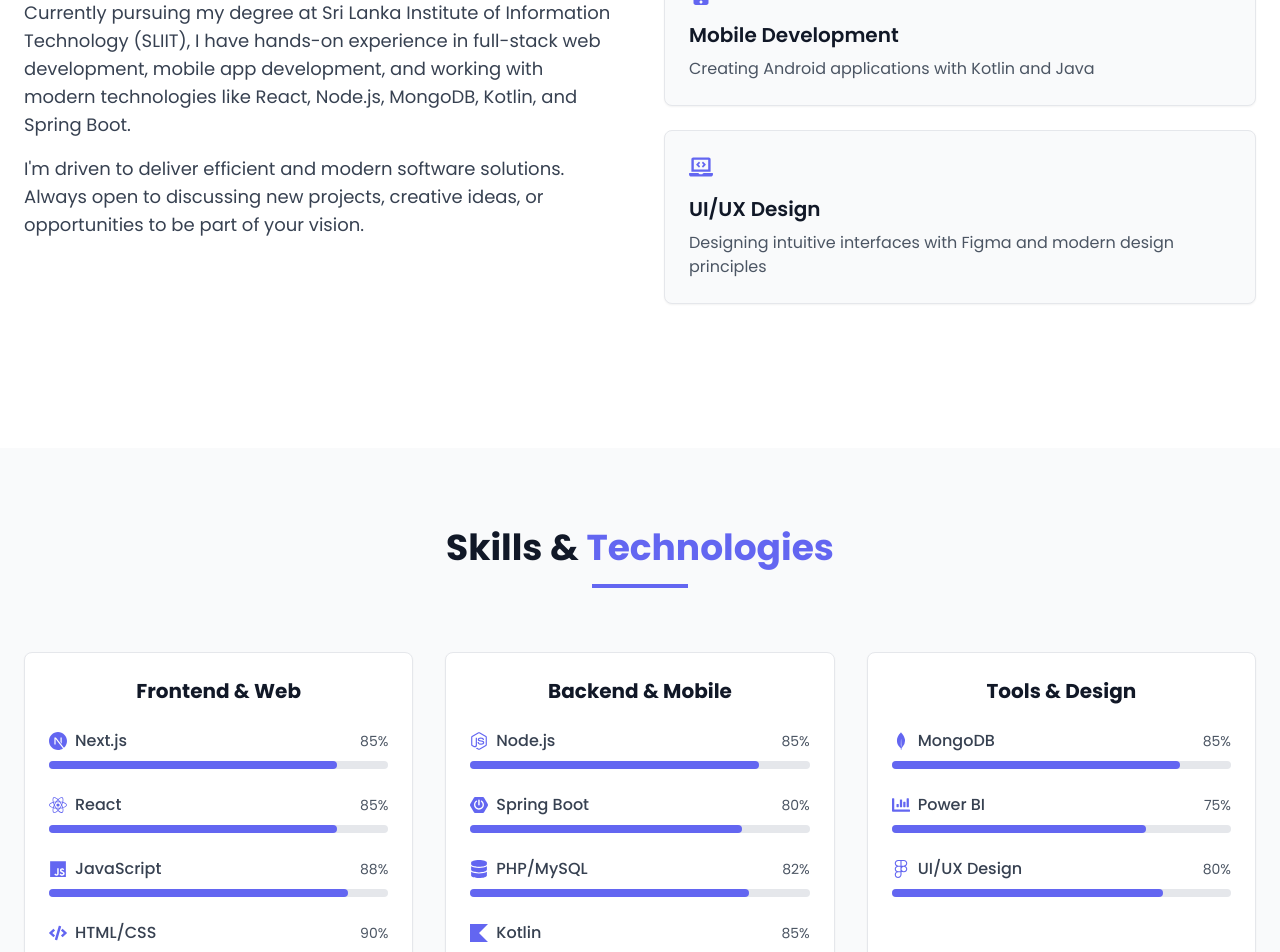
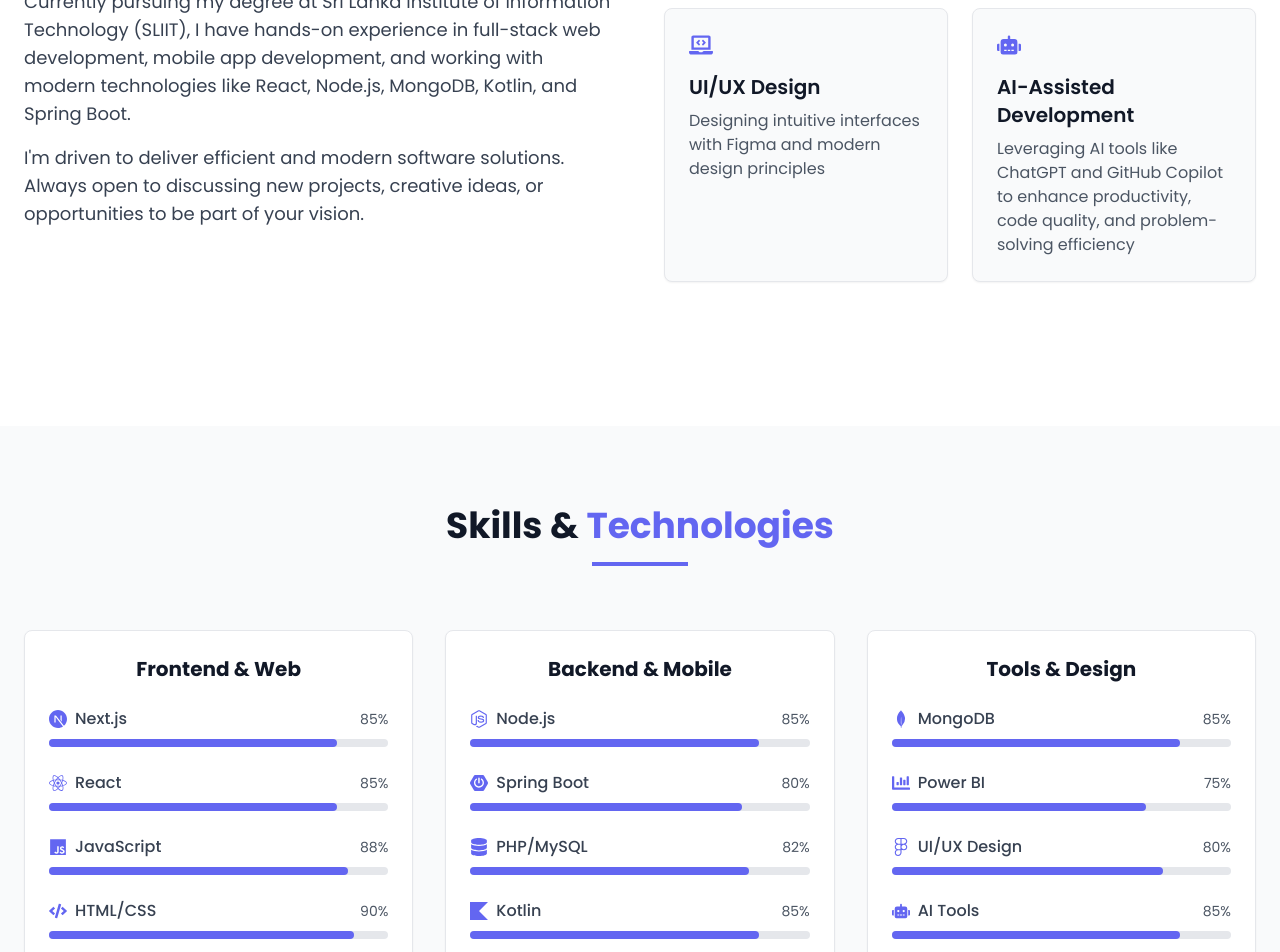
Before and after one commit to thidaswick/Portfolio, a Next.js app: page / in a window 1280 px wide. Shown: the part 1280-2232 px from the top of the page. Built offline with nearby package versions, Linux system fonts and the light colour scheme.

Commit message:
tools implementation

```diff
--- a/components/About.tsx
+++ b/components/About.tsx
@@ -1,7 +1,7 @@
 'use client'
 
 import { motion } from 'framer-motion'
-import { FaCode, FaLaptopCode, FaMobileAlt } from 'react-icons/fa'
+import { FaCode, FaLaptopCode, FaMobileAlt, FaRobot } from 'react-icons/fa'
 
 export default function About() {
   const features = [
@@ -19,6 +19,11 @@
       icon: FaLaptopCode,
       title: 'UI/UX Design',
       description: 'Designing intuitive interfaces with Figma and modern design principles',
+    },
+    {
+      icon: FaRobot,
+      title: 'AI-Assisted Development',
+      description: 'Leveraging AI tools like ChatGPT and GitHub Copilot to enhance productivity, code quality, and problem-solving efficiency',
     },
   ]
 
@@ -62,7 +67,7 @@
             whileInView={{ opacity: 1, x: 0 }}
             viewport={{ once: true }}
             transition={{ duration: 0.8 }}
-            className="grid grid-cols-1 gap-6"
+            className="grid grid-cols-1 md:grid-cols-2 gap-6"
           >
             {features.map((feature, index) => (
               <motion.div
--- a/components/Skills.tsx
+++ b/components/Skills.tsx
@@ -1,7 +1,7 @@
 'use client'
 
 import { motion } from 'framer-motion'
-import { FaReact, FaNodeJs, FaPython, FaJs, FaJava, FaCode, FaDatabase, FaChartBar } from 'react-icons/fa'
+import { FaReact, FaNodeJs, FaPython, FaJs, FaJava, FaCode, FaDatabase, FaChartBar, FaRobot } from 'react-icons/fa'
 import { SiKotlin, SiMongodb, SiSpringboot, SiPhp, SiFigma, SiNextdotjs } from 'react-icons/si'
 
 export default function Skills() {
@@ -33,6 +33,7 @@
         { name: 'MongoDB', icon: SiMongodb, level: 85 },
         { name: 'Power BI', icon: FaChartBar, level: 75 },
         { name: 'UI/UX Design', icon: SiFigma, level: 80 },
+        { name: 'AI Tools', icon: FaRobot, level: 85 },
       ],
     },
   ]
```
